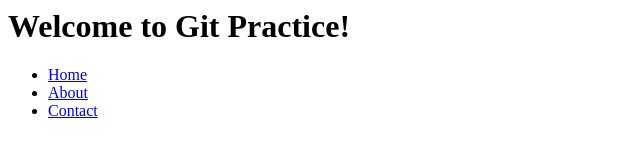
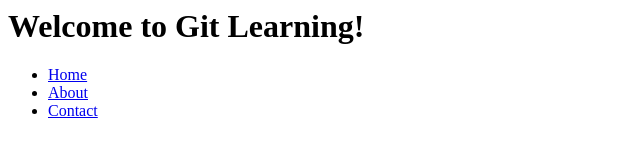
Before and after one commit to Roda1458/git-practice, a plain HTML site: page index.html in a window 1280 px wide. Shown: the full height of the page, 0-640 px from the left. Drawn offline with Linux system fonts and the light colour scheme.

Commit message:
Changed heading text in main branch

```diff
--- a/index.html
+++ b/index.html
@@ -3,7 +3,7 @@
     <title>Git Practice</title>
   </head>
   <body>
-    <h1>Welcome to Git Practice!</h1>
+    <h1>Welcome to Git Learning!</h1>
 <nav>
   <ul>
     <li><a href="#">Home</a></li>
```
